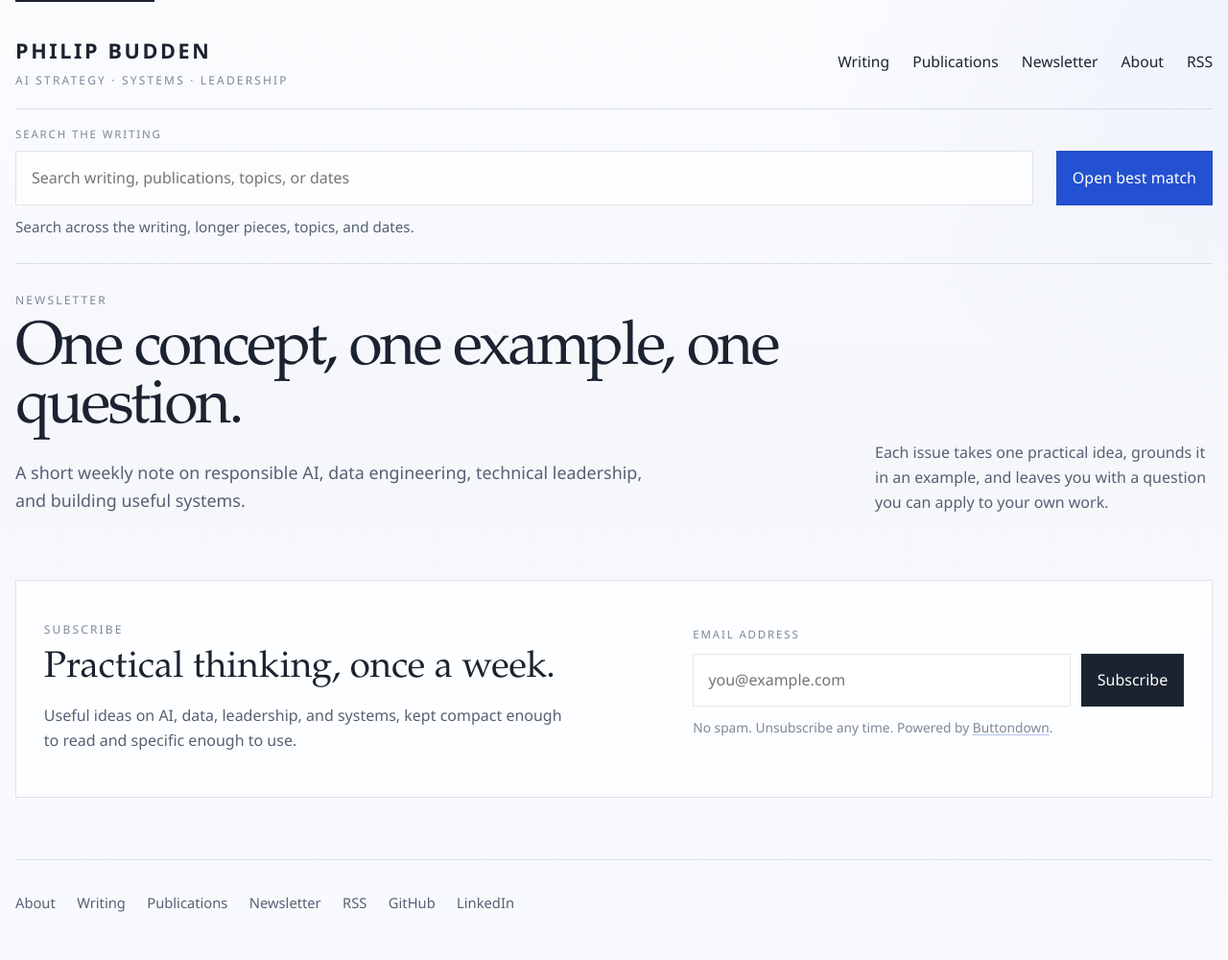
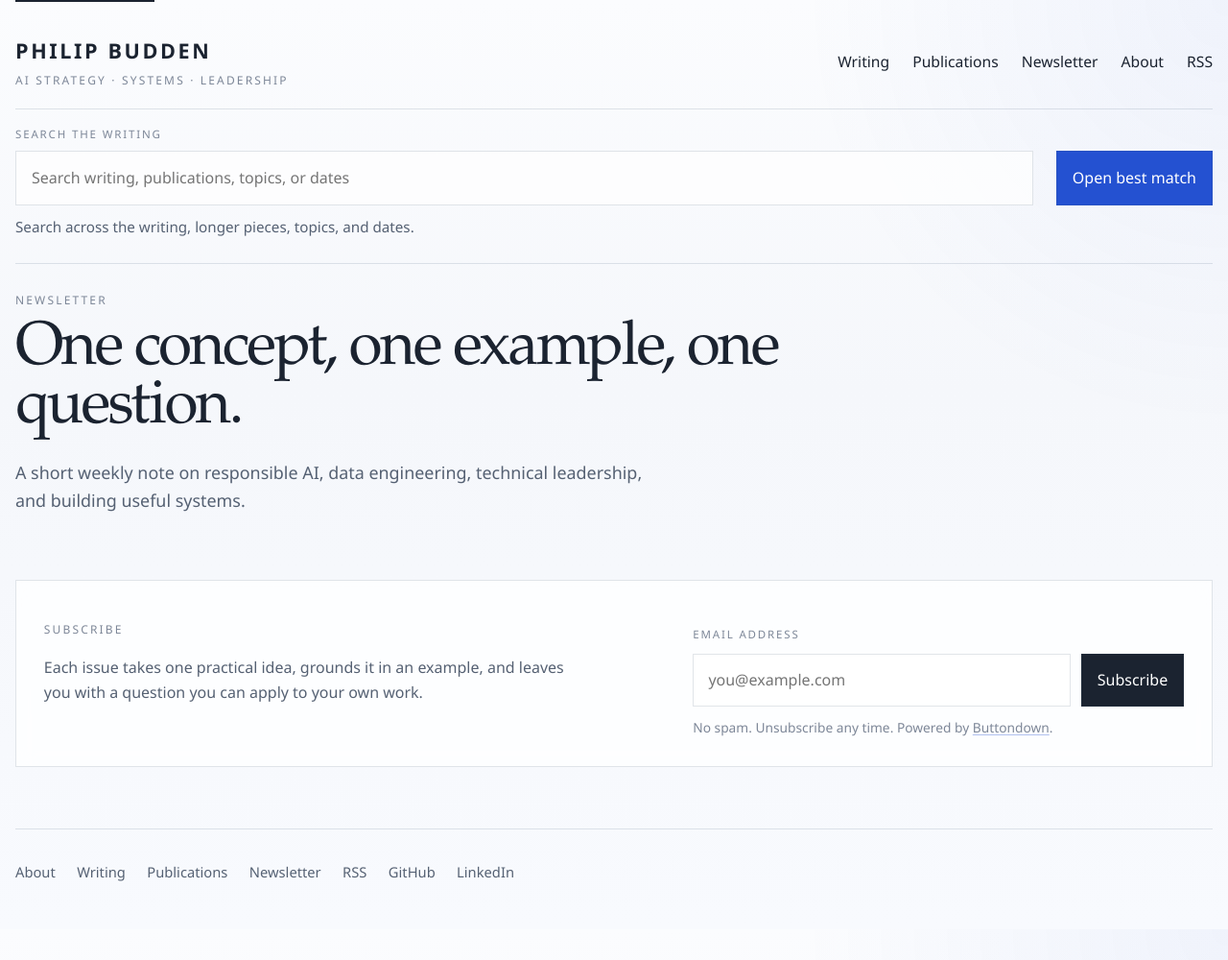
Before and after one commit to philbudden/blog, a Jekyll site: the page built from newsletter/index.md, in a window 1280 px wide. Shown: the whole page at 96% size. Built offline with Jekyll 4.4.1, drawn with Linux system fonts in a browser that asks for light colours.

Commit message:
Simplify newsletter page copy

```diff
--- a/newsletter/index.md
+++ b/newsletter/index.md
@@ -13,15 +13,13 @@ summary: One concept, one example, and one question each week on responsible AI,
       <p class="archive-hero__summary">A short weekly note on responsible AI, data engineering, technical leadership, and building useful systems.</p>
     </div>
     <div class="archive-hero__aside">
-      <p>Each issue takes one practical idea, grounds it in an example, and leaves you with a question you can apply to your own work.</p>
     </div>
   </header>
 
   <section class="newsletter-panel">
     <div class="newsletter-panel__copy">
       <p class="section-kicker">Subscribe</p>
-      <h2>Practical thinking, once a week.</h2>
-      <p>Useful ideas on AI, data, leadership, and systems, kept compact enough to read and specific enough to use.</p>
+      <p>Each issue takes one practical idea, grounds it in an example, and leaves you with a question you can apply to your own work.</p>
     </div>
     {% include newsletter-form.html id="newsletter-page-email" %}
   </section>
```
